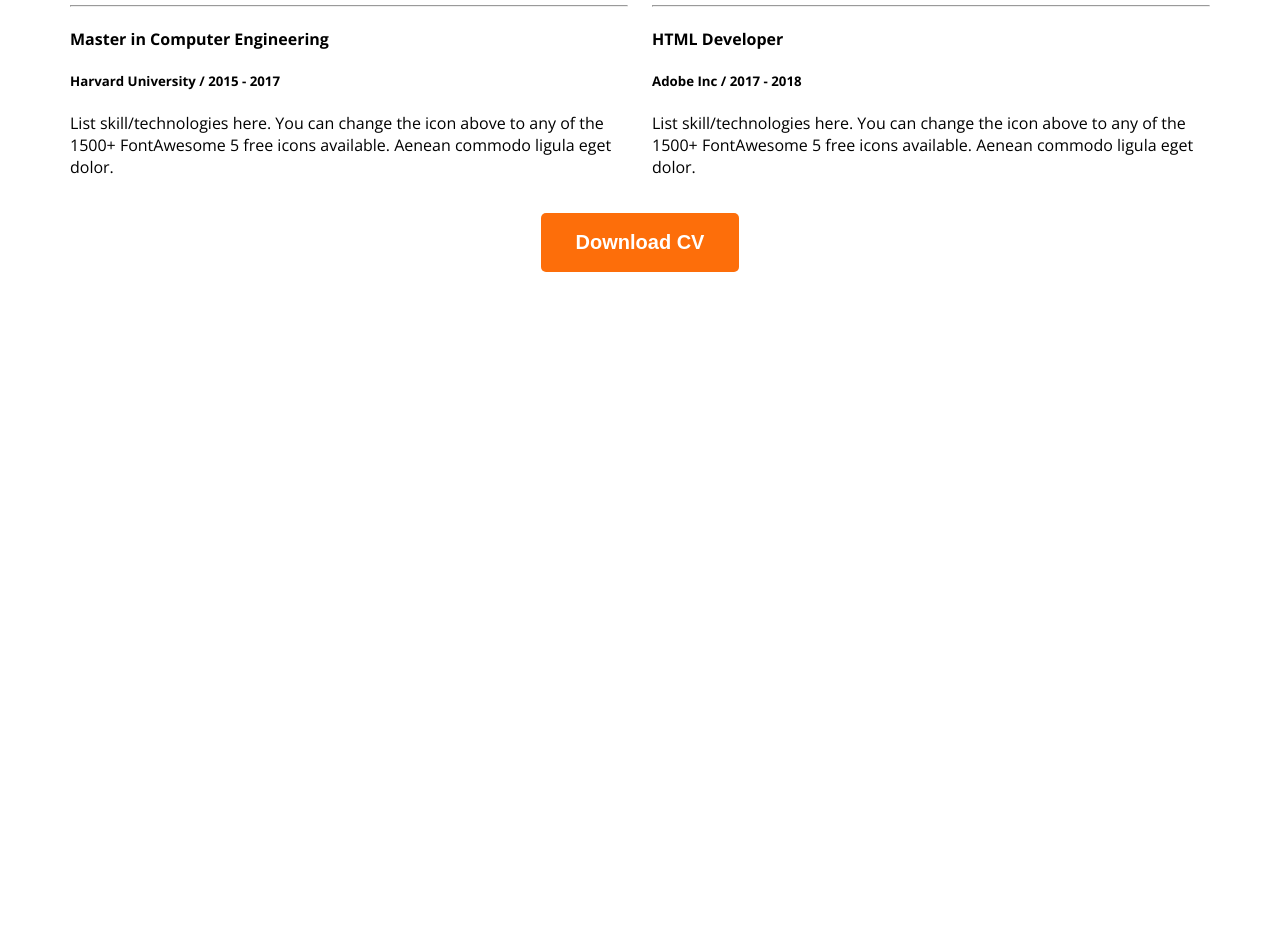
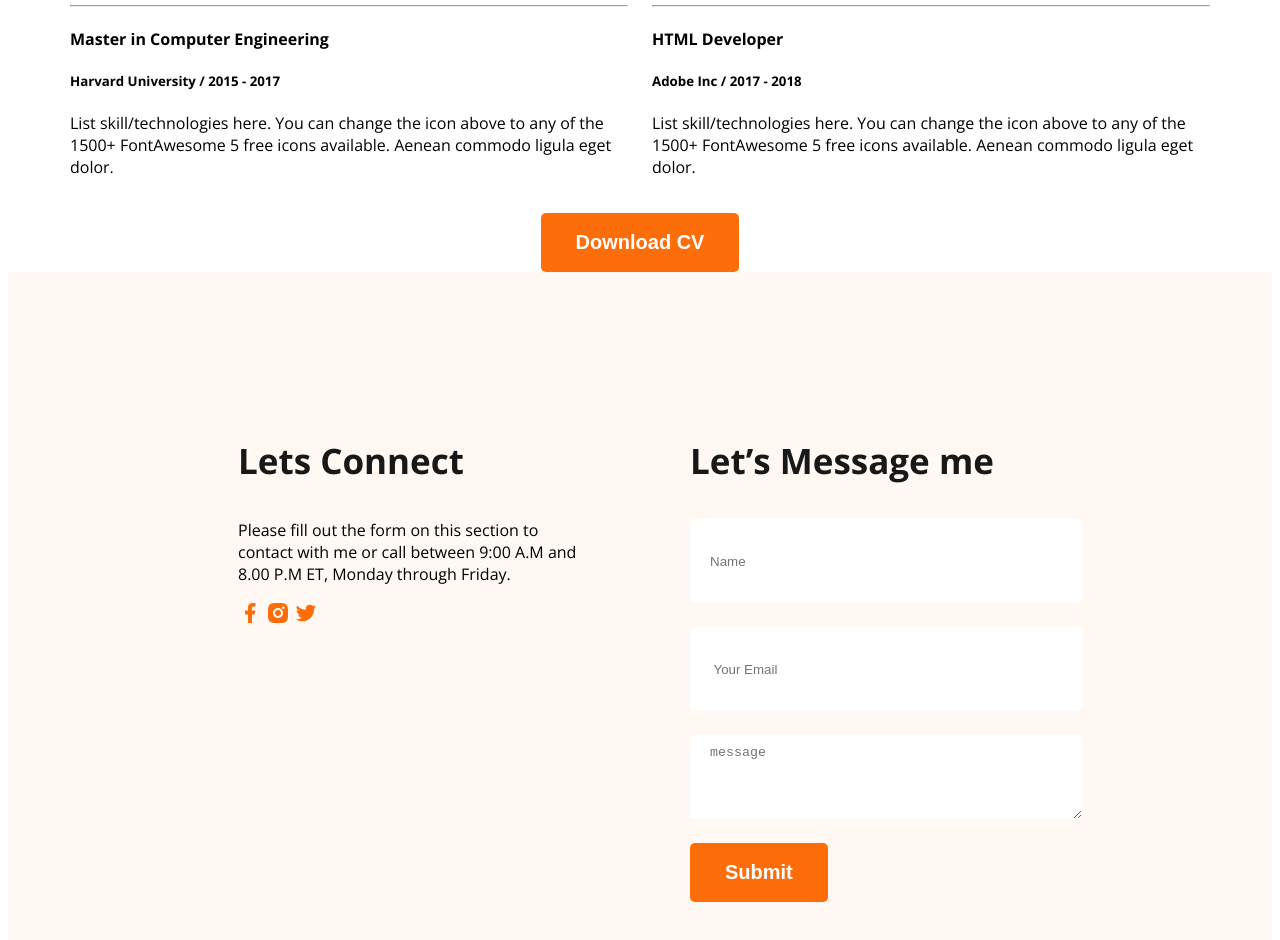
Before and after one commit to Fatema-Rifa/webdeveloper-porttfolio, a plain HTML site: page index.html in a window 1280 px wide. Shown: the part 2740-3680 px from the top of the page. Before the commit the page ends 3020 px from the top, so only its background shows below. Drawn offline with nearby package versions, Linux system fonts and the light colour scheme.

Commit message:
added footer

```diff
--- a/index.html
+++ b/index.html
@@ -151,7 +151,27 @@
 
     </main>
 
-    <footer>
+    <footer class="secondary-bg">
+        <div class="footer-column">
+            <h3 class="section-title">Lets Connect</h3>
+            <p>Please fill out the form on this section to contact with me or call between 9:00 A.M and 8.00 P.M ET, Monday through Friday.</p>
+            <div>
+                <a href=""><img src="images/icons/facebook.png" alt=""></a>
+                <a href=""><img src="images/icons/insta.png" alt=""></a>
+                <a href=""><img src="images/icons/twitter.png" alt=""></a>
+            </div>
+        </div>
+        <div class="footer-column">
+            <h3 class="section-title">Let’s Message me</h3>
+            <form action="">
+                <input placeholder="Name" type="text" name="" id="">
+                <input  placeholder=" Your Email" type="email" name="" id="">
+                <textarea name="" id="" cols="30" rows="20" placeholder="message"></textarea>
+
+                   <input class="white"  type="button" value="Submit">
+
+            </form>
+        </div>
 
     </footer>
 </body>
--- a/styles/portfolio.css
+++ b/styles/portfolio.css
@@ -140,3 +140,22 @@ nav li a{
     margin-top: 60px;
 
 }
+footer{
+    padding: 130px 230px;
+    display: flex;
+    gap:100px;
+}
+.footer-column{
+    width: 50%;
+}
+footer input[type="text"] ,footer input[type="email"], footer textarea{
+    height: 64px;
+    background-color: #FFFFFF;
+    border-radius: 5px;
+    display: block;
+    padding: 10px 20px;
+    margin-bottom: 24px;
+    width: 100%;
+    border: none;
+
+}
```
